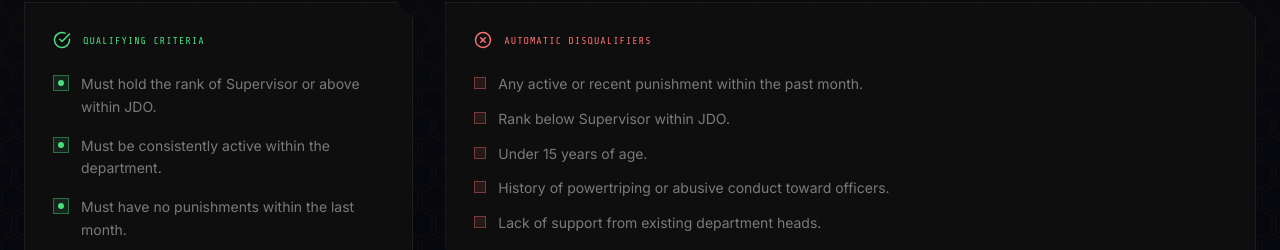
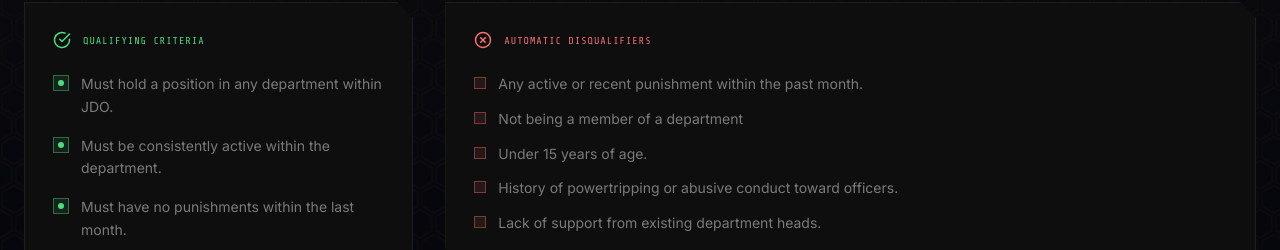
Before and after one commit to DignityDC/boiwebsite, a Next.js app: page / in a window 1280 px wide. Shown: the part 3092-3342 px from the top of the page. Built offline with nearby package versions, Linux system fonts and the light colour scheme.

Commit message:
Update Requirements.jsx

```diff
--- a/components/Requirements.jsx
+++ b/components/Requirements.jsx
@@ -4,7 +4,7 @@ import { motion } from 'framer-motion';
 import { CheckCircle, XCircle, AlertTriangle } from 'lucide-react';
 
 const eligible = [
-  { text: 'Must hold the rank of Supervisor or above within JDO.' },
+  { text: 'Must hold a position in any department within JDO.' },
   { text: 'Must be consistently active within the department.' },
   { text: 'Must have no punishments within the last month.' },
   { text: 'Must be professional at all times, in all environments.' },
@@ -15,9 +15,9 @@ const eligible = [
 
 const disqualifying = [
   { text: 'Any active or recent punishment within the past month.' },
-  { text: 'Rank below Supervisor within JDO.' },
+  { text: 'Not being a member of a department' },
   { text: 'Under 15 years of age.' },
-  { text: 'History of powertriping or abusive conduct toward officers.' },
+  { text: 'History of powertripping or abusive conduct toward officers.' },
   { text: 'Lack of support from existing department heads.' },
 ];
 
```
